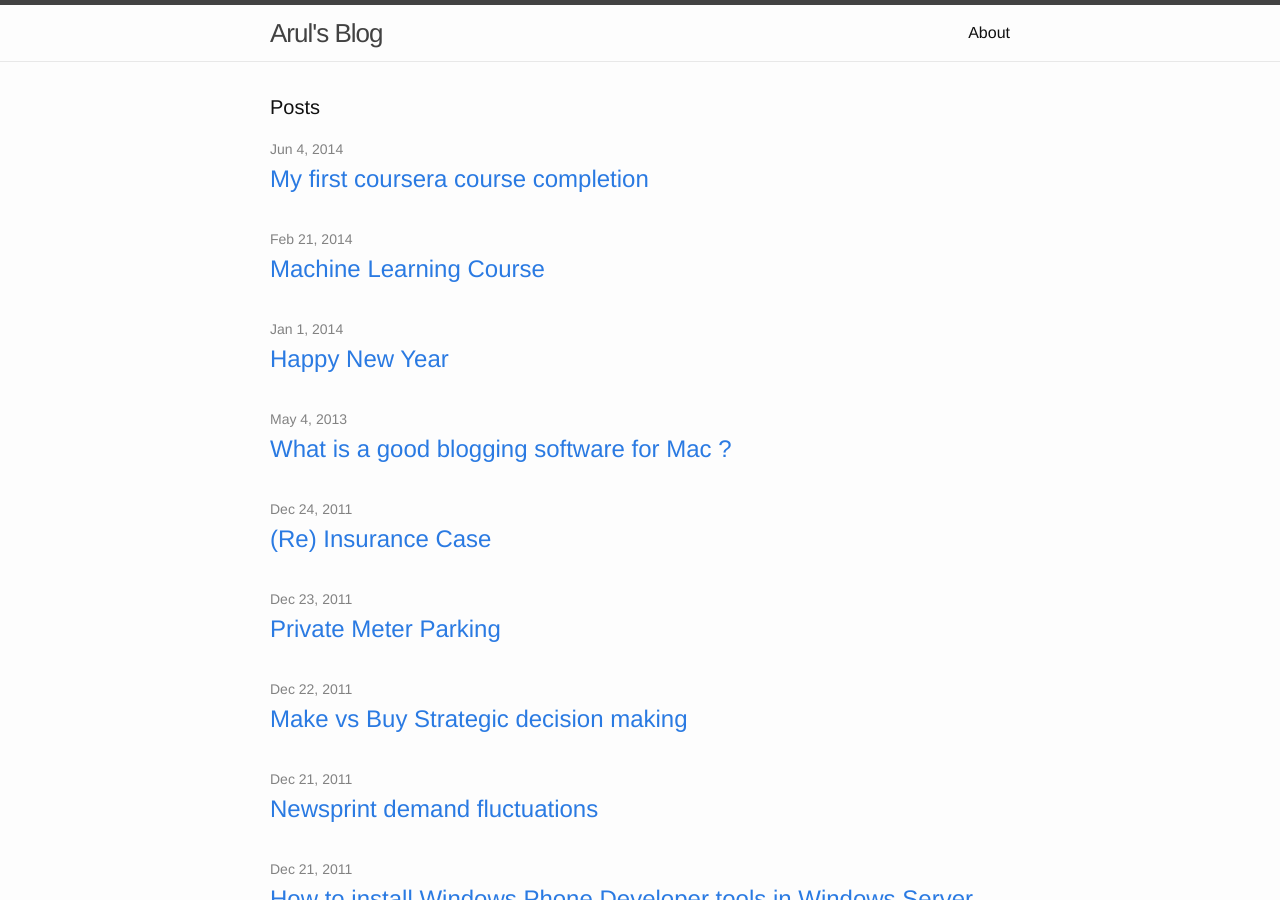
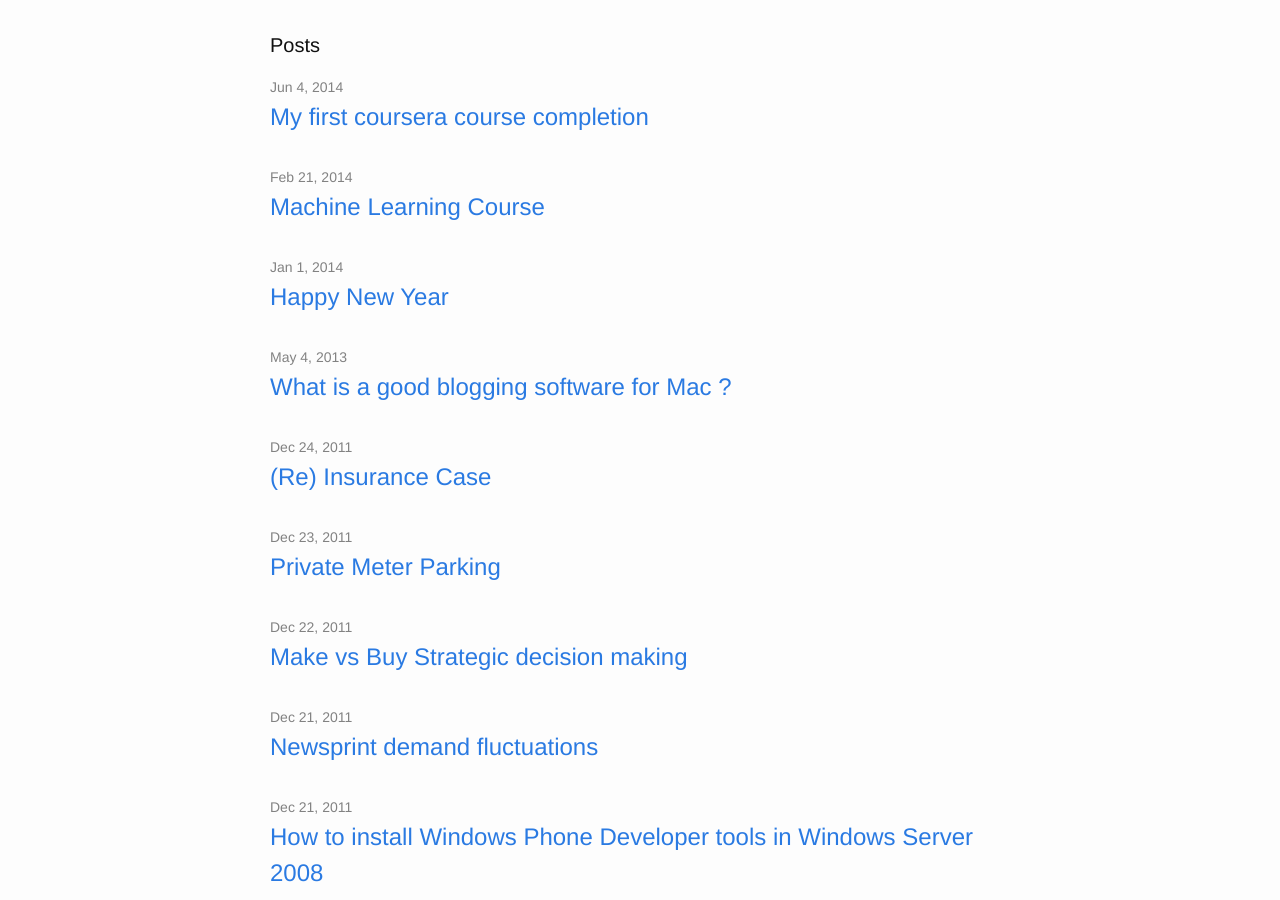
Before and after one commit to arulk/arulk.github.io, a Jekyll site: the page built from index.html, in a window 1280 px wide and 900 px high. Built offline with Jekyll 4.4.1, drawn with Linux system fonts in a browser that asks for light colours.

Commit message:
Update layout file

```diff
--- a/_config.yml
+++ b/_config.yml
@@ -3,11 +3,15 @@ title: 'Arul&#039;s Blog'
 email: arulk@live.com
 description: > # this means to ignore newlines until "baseurl:"
   Site about everything and nothing
-baseurl: "" # the subpath of your site, e.g. /blog/
-url: "http://arulweb.com" # the base hostname & protocol for your site
+#url: "http://arulweb.com" # the base hostname & protocol for your site
 twitter_username: arulkumaravel
 github_username:  arulk
 
 # Build settings
 markdown: kramdown
 highlighter: 'pygments'
+
+# Outputting
+permalink:     date
+paginate_path: /page:num
+timezone:      null
--- a/_includes/head.html
+++ b/_includes/head.html
@@ -8,4 +8,5 @@
 
     <link rel="stylesheet" href="{{ "/css/main.css" | prepend: site.baseurl }}">
     <link rel="canonical" href="{{ page.url | replace:'index.html','' | prepend: site.baseurl | prepend: site.url }}">
+
 </head>
--- a/_includes/header.html
+++ /dev/null
@@ -1,27 +0,0 @@
-<header class="site-header">
-
-  <div class="wrapper">
-
-    <a class="site-title" href="{{ site.baseurl }}/">{{ site.title }}</a>
-
-    <nav class="site-nav">
-      <a href="#" class="menu-icon">
-        <svg viewBox="0 0 18 15">
-          <path fill="#424242" d="M18,1.484c0,0.82-0.665,1.484-1.484,1.484H1.484C0.665,2.969,0,2.304,0,1.484l0,0C0,0.665,0.665,0,1.484,0 h15.031C17.335,0,18,0.665,18,1.484L18,1.484z"/>
-          <path fill="#424242" d="M18,7.516C18,8.335,17.335,9,16.516,9H1.484C0.665,9,0,8.335,0,7.516l0,0c0-0.82,0.665-1.484,1.484-1.484 h15.031C17.335,6.031,18,6.696,18,7.516L18,7.516z"/>
-          <path fill="#424242" d="M18,13.516C18,14.335,17.335,15,16.516,15H1.484C0.665,15,0,14.335,0,13.516l0,0 c0-0.82,0.665-1.484,1.484-1.484h15.031C17.335,12.031,18,12.696,18,13.516L18,13.516z"/>
-        </svg>
-      </a>
-
-      <div class="trigger">
-        {% for page in site.pages %}
-          {% if page.title %}
-          <a class="page-link" href="{{ page.url | prepend: site.baseurl }}">{{ page.title }}</a>
-          {% endif %}
-        {% endfor %}
-      </div>
-    </nav>
-
-  </div>
-
-</header>
--- a/_layouts/default.html
+++ b/_layouts/default.html
@@ -5,9 +5,7 @@
 
   <body>
 
-    {% include header.html %}
-
-    <div class="page-content">
+     <div class="page-content">
       <div class="wrapper">
         {{ content }}
       </div>
```
